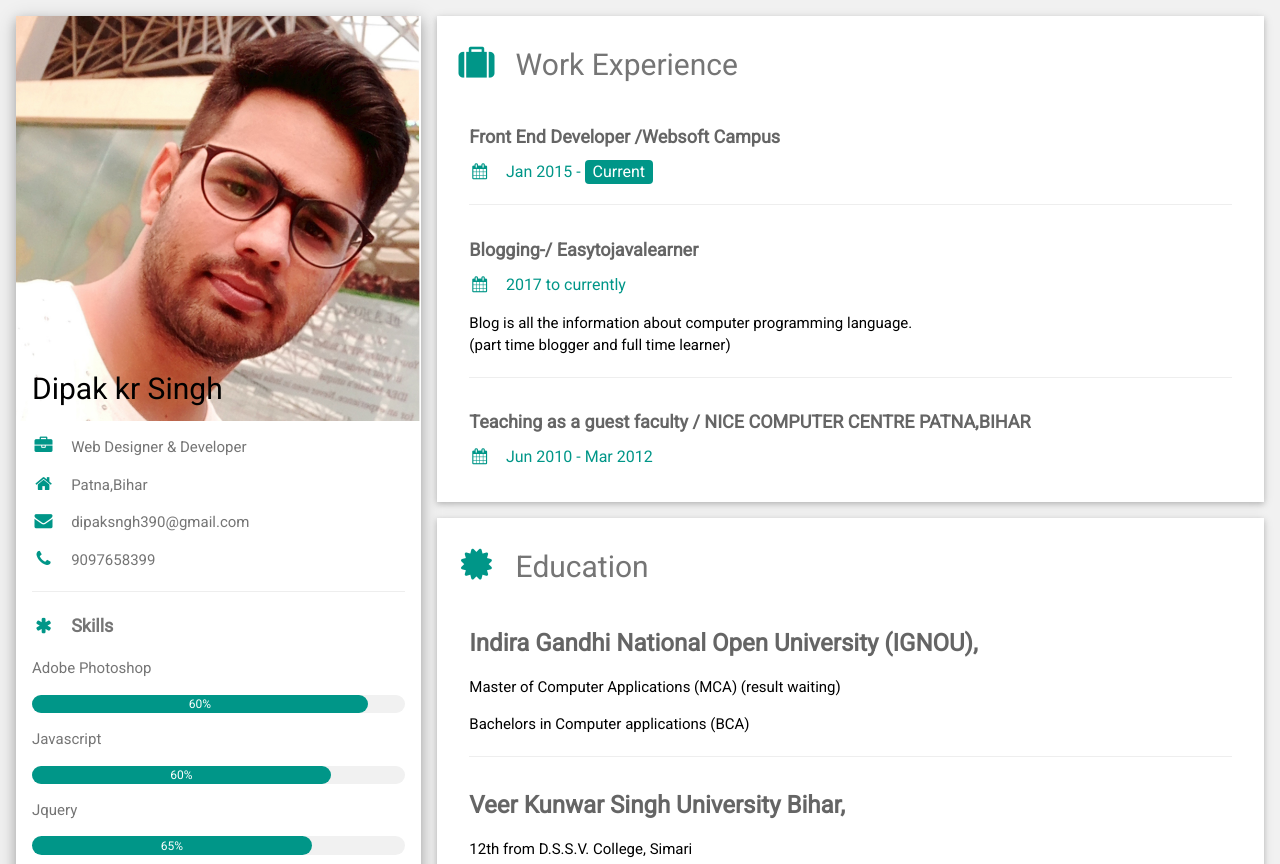
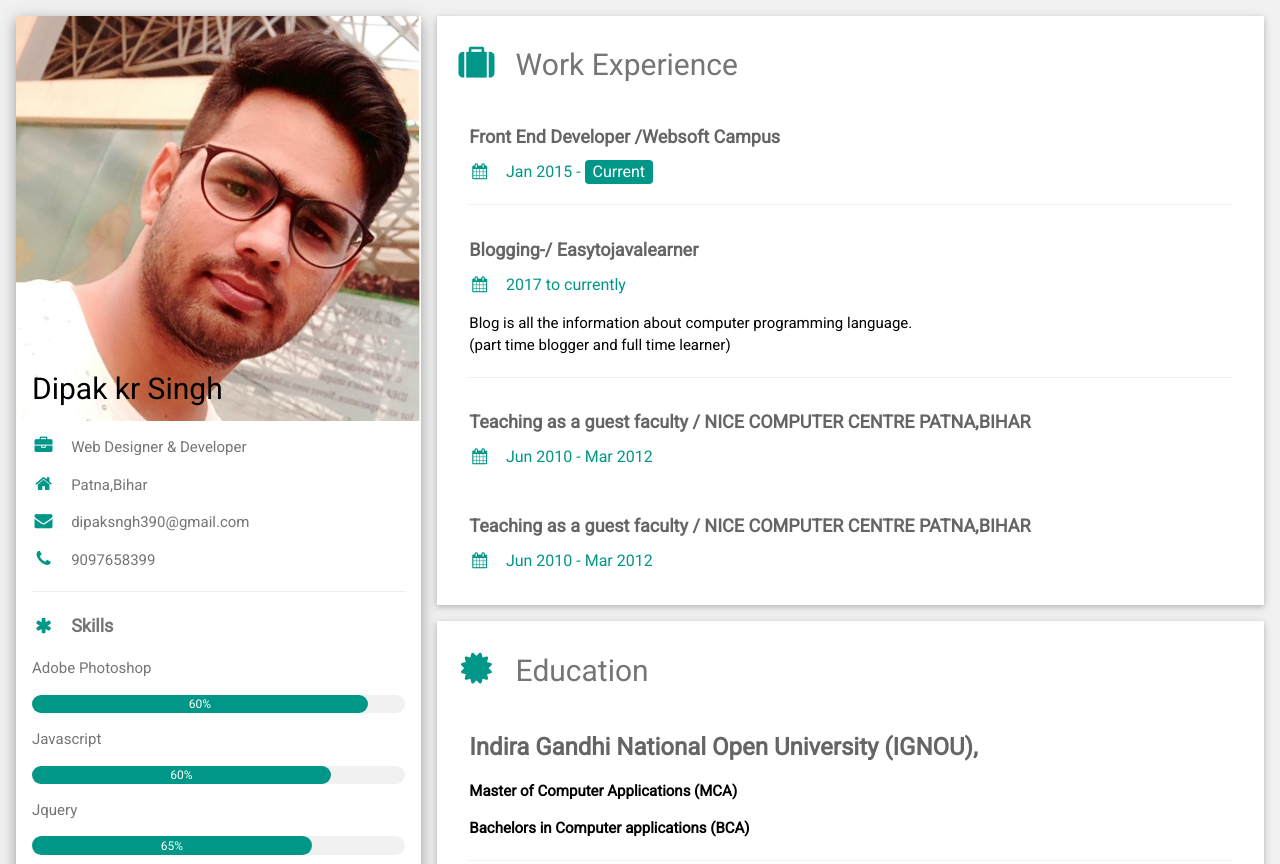
Before and after one commit to Deepkam/deepak_portfolio, a plain HTML site: page index.html in a window 1280 px wide. Shown: the top 864 px of the page. Drawn offline with nearby package versions, Linux system fonts and the light colour scheme.

Commit message:
Update index.html

```diff
--- a/index.html
+++ b/index.html
@@ -102,14 +102,19 @@ html,body,h1,h2,h3,h4,h5,h6 {font-family: "Roboto", sans-serif}
           <h6 class="w3-text-teal"><i class="fa fa-calendar fa-fw w3-margin-right"></i>Jun 2010 - Mar 2012</h6>
          <br>
         </div>
+	      <div class="w3-container">
+          <h5 class="w3-opacity"><b>Teaching as a guest faculty / NICE COMPUTER CENTRE PATNA,BIHAR</b></h5>
+          <h6 class="w3-text-teal"><i class="fa fa-calendar fa-fw w3-margin-right"></i>Jun 2010 - Mar 2012</h6>
+         <br>
+        </div>
       </div>
 
       <div class="w3-container w3-card w3-white">
         <h2 class="w3-text-grey w3-padding-16"><i class="fa fa-certificate fa-fw w3-margin-right w3-xxlarge w3-text-teal"></i>Education</h2>
         <div class="w3-container">
           <h3 class="w3-opacity"><b> Indira Gandhi National Open University (IGNOU),</b></h3>
-                   <p> Master of Computer Applications (MCA)  (result waiting)</p>
-		   <p> Bachelors in Computer applications (BCA)</p>
+                   <p><b> Master of Computer Applications (MCA)</p>
+		   <p><b> Bachelors in Computer applications (BCA)</p>
           <hr>
         </div>
         <div class="w3-container">
```
